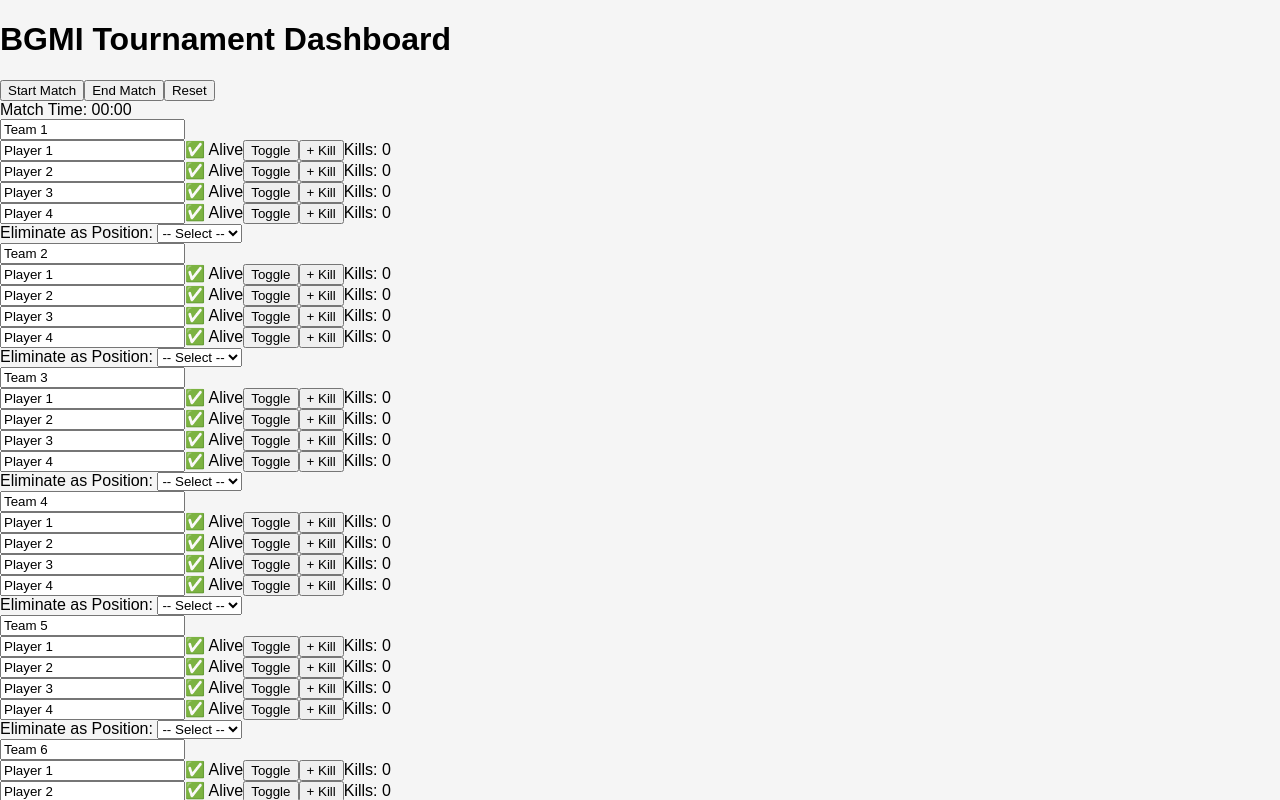
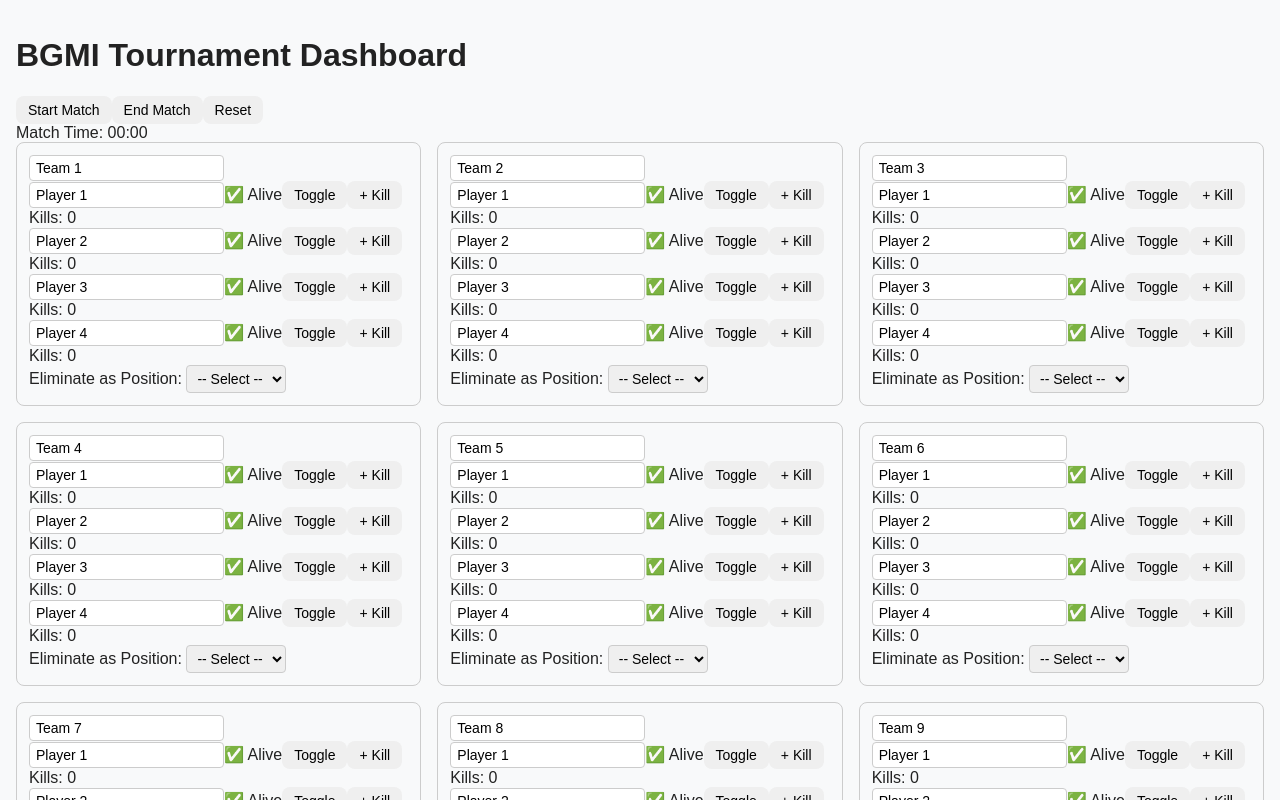
Before and after one commit to adityastremstudios/bgmi-dashboard, a React (Create React App) app in the folder client/: page / in a window 1280 px wide. Shown: the top 800 px of the page. Built offline with nearby package versions, Linux system fonts and the light colour scheme; no server answers.

Commit message:
Update index.css

```diff
--- a/client/src/index.css
+++ b/client/src/index.css
@@ -1,8 +1,62 @@
+/* Basic styles for BGMI Dashboard */
 body {
-  font-family: Arial, sans-serif;
   margin: 0;
-  background: #f5f5f5;
+  padding: 0;
+  font-family: Arial, Helvetica, sans-serif;
+  background-color: #f8f9fa;
+  color: #222;
 }
+
+/* Buttons */
 button {
   cursor: pointer;
+  border: none;
+  padding: 6px 12px;
+  border-radius: 4px;
+  font-size: 14px;
 }
+
+button:hover {
+  opacity: 0.9;
+}
+
+/* Inputs */
+input,
+select {
+  padding: 4px 6px;
+  border-radius: 4px;
+  border: 1px solid #ccc;
+  font-size: 14px;
+}
+
+/* Grid layout for teams */
+.grid {
+  display: grid;
+  grid-template-columns: repeat(auto-fill, minmax(320px, 1fr));
+  gap: 16px;
+}
+
+.border {
+  border: 1px solid #ccc;
+}
+
+.rounded {
+  border-radius: 8px;
+}
+
+.p-3 {
+  padding: 12px;
+}
+
+.p-4 {
+  padding: 16px;
+}
+
+/* Popups */
+.fixed {
+  position: fixed;
+}
+
+.shadow {
+  box-shadow: 0px 2px 6px rgba(0, 0, 0, 0.2);
+}
```
